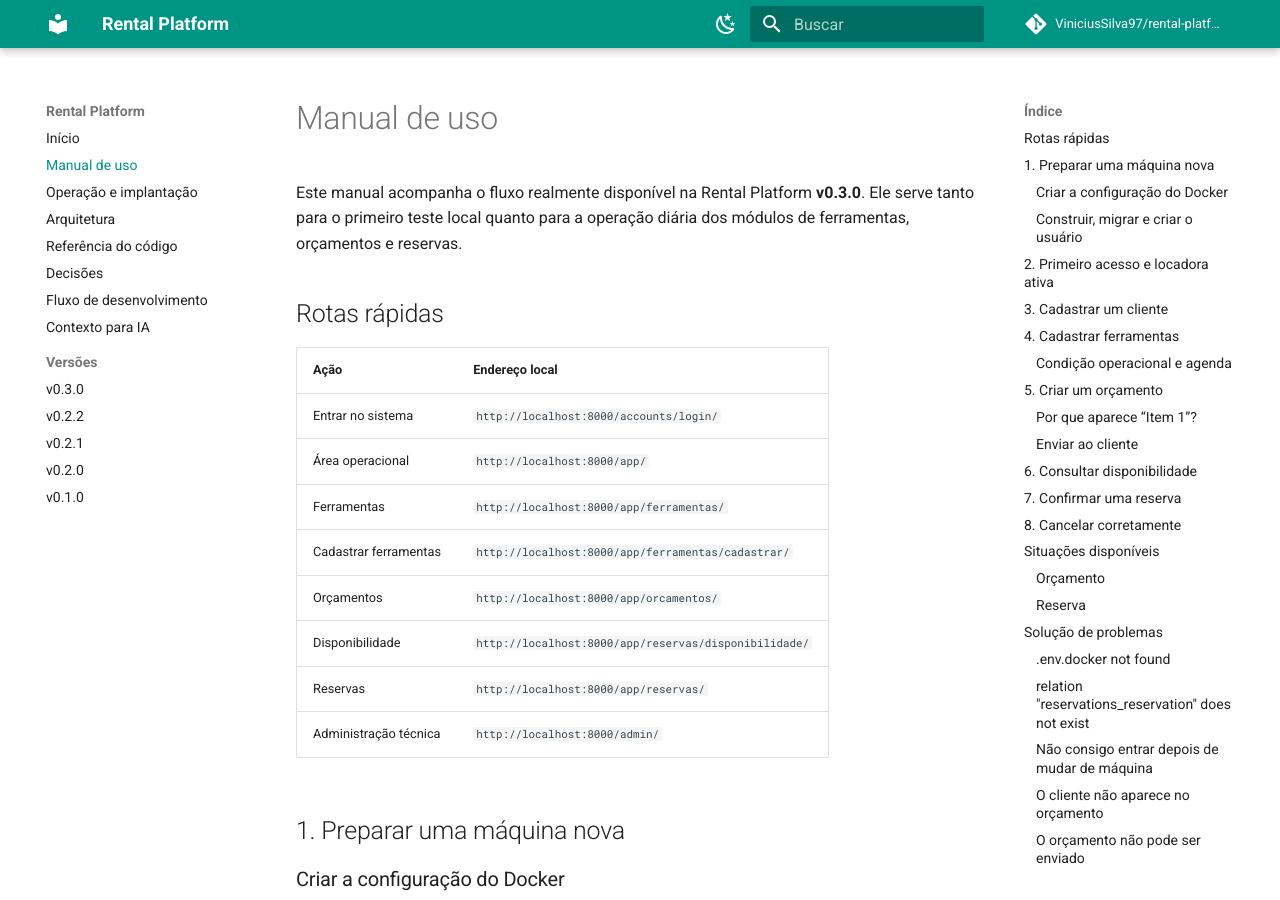
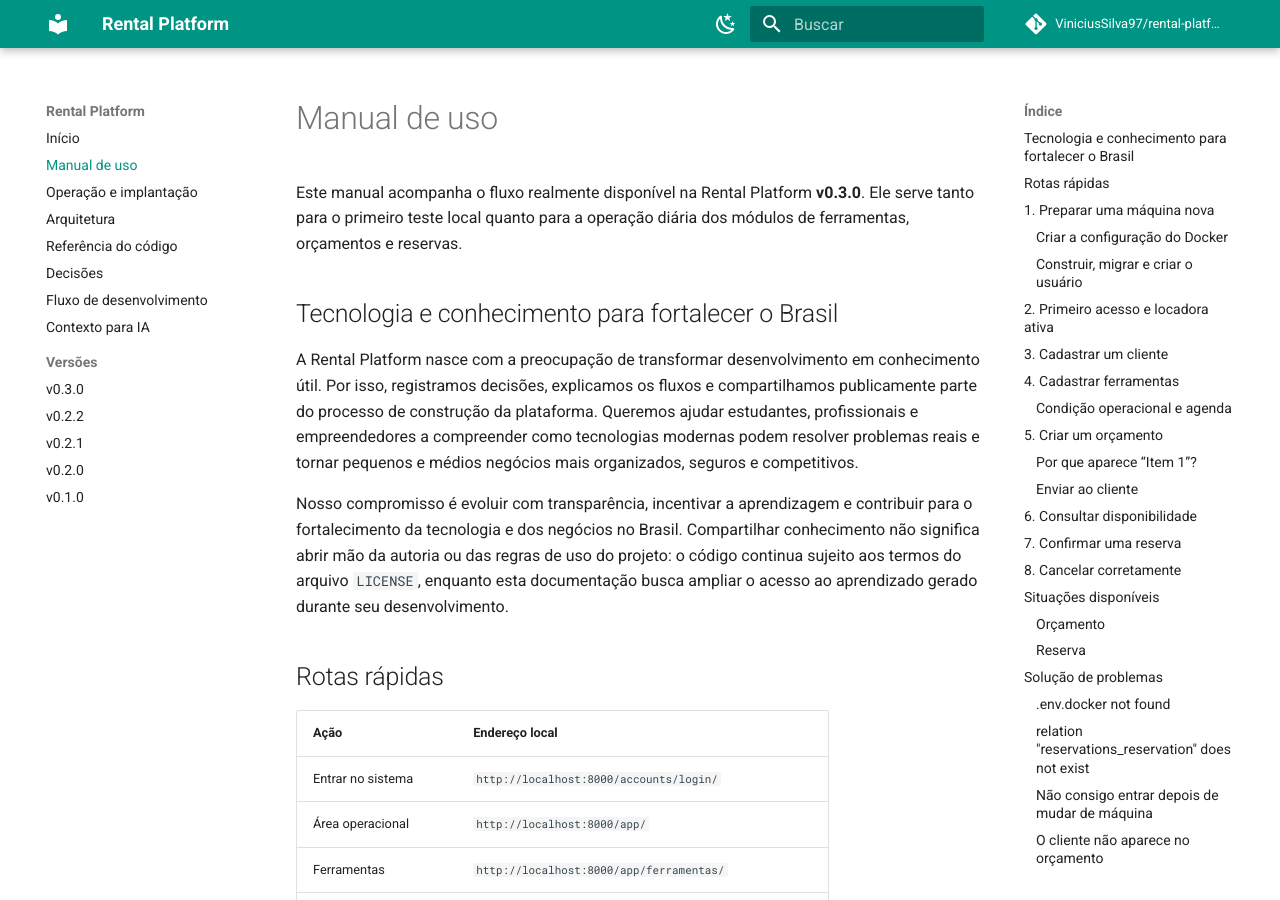
Before and after one commit to ViniciusSilva97/rental-platform, an MkDocs documentation site: the page built from docs/manual.md, in a window 1280 px wide and 900 px high. Built offline with MkDocs 1.6.1 and Material for MkDocs 9.7.7, drawn with Linux system fonts in a browser that asks for light colours; comment, search, counter and statistics services are not loaded.

Commit message:
docs: state knowledge-sharing mission

```diff
--- a/docs/manual.md
+++ b/docs/manual.md
@@ -3,6 +3,21 @@
 Este manual acompanha o fluxo realmente disponível na Rental Platform **v0.3.0**.
 Ele serve tanto para o primeiro teste local quanto para a operação diária dos módulos
 de ferramentas, orçamentos e reservas.
+
+## Tecnologia e conhecimento para fortalecer o Brasil
+
+A Rental Platform nasce com a preocupação de transformar desenvolvimento em
+conhecimento útil. Por isso, registramos decisões, explicamos os fluxos e compartilhamos
+publicamente parte do processo de construção da plataforma. Queremos ajudar estudantes,
+profissionais e empreendedores a compreender como tecnologias modernas podem resolver
+problemas reais e tornar pequenos e médios negócios mais organizados, seguros e
+competitivos.
+
+Nosso compromisso é evoluir com transparência, incentivar a aprendizagem e contribuir
+para o fortalecimento da tecnologia e dos negócios no Brasil. Compartilhar conhecimento
+não significa abrir mão da autoria ou das regras de uso do projeto: o código continua
+sujeito aos termos do arquivo `LICENSE`, enquanto esta documentação busca ampliar o
+acesso ao aprendizado gerado durante seu desenvolvimento.
 
 ## Rotas rápidas
 
```
